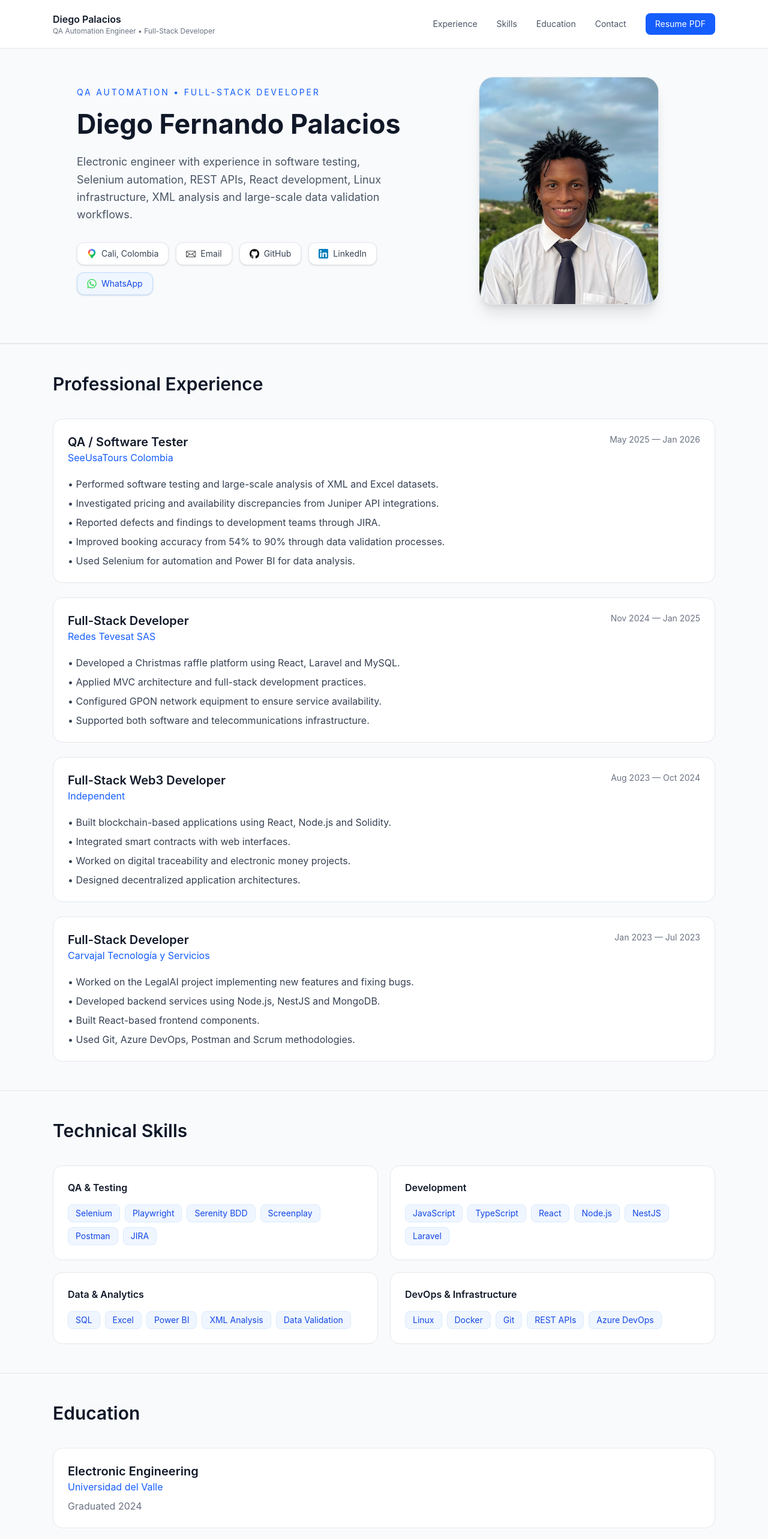
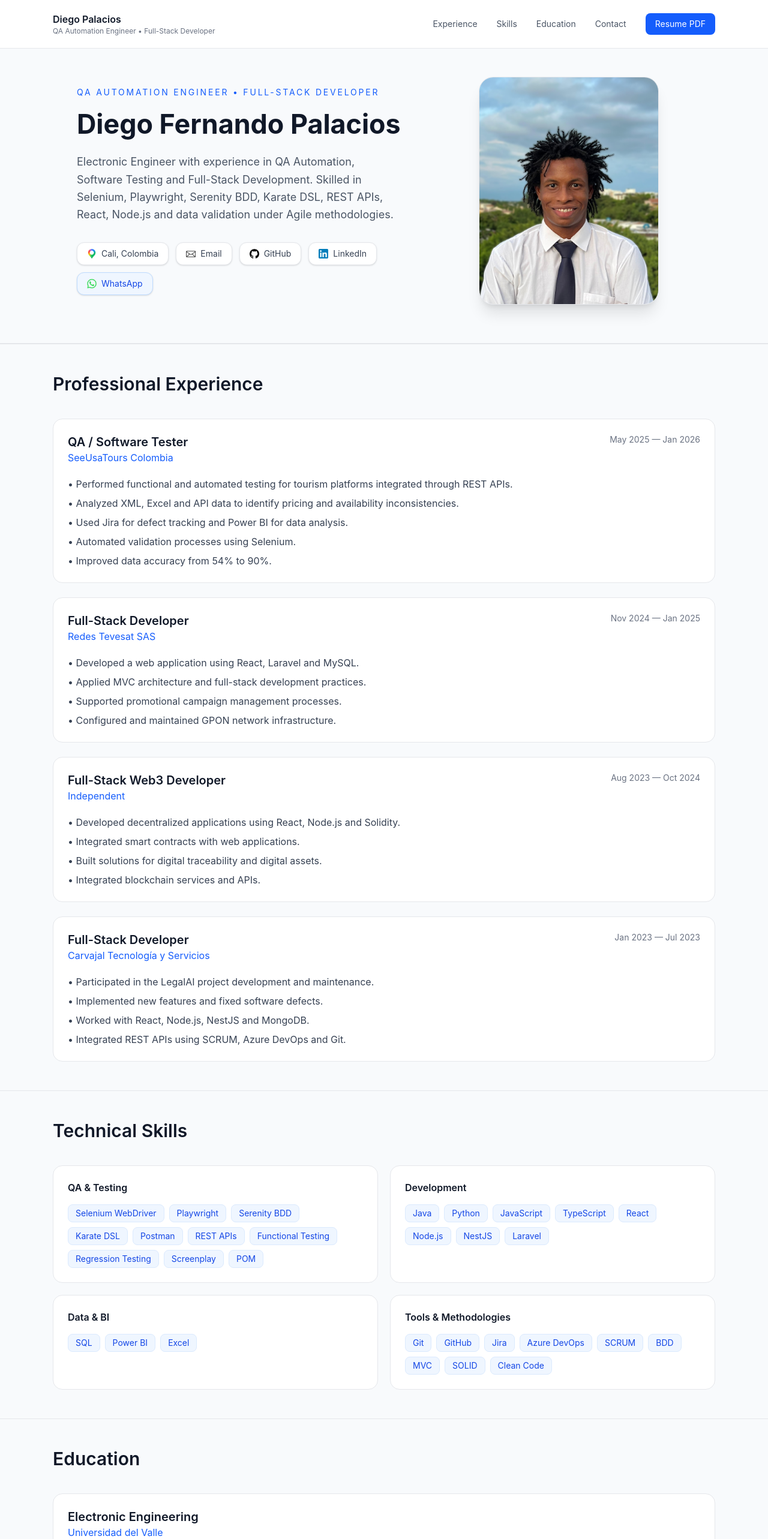
Before and after one commit to df-palacios/personalwebsite, a React (Vite) app in the folder virtual-cv/: page / in a window 1280 px wide. Shown: the top 2566 px of the page at 60% size. Built offline with nearby package versions, Linux system fonts and the light colour scheme.

Commit message:
updated data with QA focus

```diff
--- a/virtual-cv/src/components/Experience.jsx
+++ b/virtual-cv/src/components/Experience.jsx
@@ -5,11 +5,11 @@ function Experience() {
       company: "SeeUsaTours Colombia",
       period: "May 2025 — Jan 2026",
       description: [
-        "Performed software testing and large-scale analysis of XML and Excel datasets.",
-        "Investigated pricing and availability discrepancies from Juniper API integrations.",
-        "Reported defects and findings to development teams through JIRA.",
-        "Improved booking accuracy from 54% to 90% through data validation processes.",
-        "Used Selenium for automation and Power BI for data analysis."
+        "Performed functional and automated testing for tourism platforms integrated through REST APIs.",
+        "Analyzed XML, Excel and API data to identify pricing and availability inconsistencies.",
+        "Used Jira for defect tracking and Power BI for data analysis.",
+        "Automated validation processes using Selenium.",
+        "Improved data accuracy from 54% to 90%."
       ]
     },
     {
@@ -17,10 +17,10 @@ function Experience() {
       company: "Redes Tevesat SAS",
       period: "Nov 2024 — Jan 2025",
       description: [
-        "Developed a Christmas raffle platform using React, Laravel and MySQL.",
+        "Developed a web application using React, Laravel and MySQL.",
         "Applied MVC architecture and full-stack development practices.",
-        "Configured GPON network equipment to ensure service availability.",
-        "Supported both software and telecommunications infrastructure."
+        "Supported promotional campaign management processes.",
+        "Configured and maintained GPON network infrastructure."
       ]
     },
     {
@@ -28,10 +28,10 @@ function Experience() {
       company: "Independent",
       period: "Aug 2023 — Oct 2024",
       description: [
-        "Built blockchain-based applications using React, Node.js and Solidity.",
-        "Integrated smart contracts with web interfaces.",
-        "Worked on digital traceability and electronic money projects.",
-        "Designed decentralized application architectures."
+        "Developed decentralized applications using React, Node.js and Solidity.",
+        "Integrated smart contracts with web applications.",
+        "Built solutions for digital traceability and digital assets.",
+        "Integrated blockchain services and APIs."
       ]
     },
     {
@@ -39,10 +39,10 @@ function Experience() {
       company: "Carvajal Tecnología y Servicios",
       period: "Jan 2023 — Jul 2023",
       description: [
-        "Worked on the LegalAI project implementing new features and fixing bugs.",
-        "Developed backend services using Node.js, NestJS and MongoDB.",
-        "Built React-based frontend components.",
-        "Used Git, Azure DevOps, Postman and Scrum methodologies."
+        "Participated in the LegalAI project development and maintenance.",
+        "Implemented new features and fixed software defects.",
+        "Worked with React, Node.js, NestJS and MongoDB.",
+        "Integrated REST APIs using SCRUM, Azure DevOps and Git."
       ]
     }
   ]
@@ -53,17 +53,20 @@ function Experience() {
       className="py-12 border-t border-gray-200"
     >
       <div className="max-w-6xl mx-auto px-6">
+
         <h2 className="section-title">
           Professional Experience
         </h2>
 
         <div className="flex flex-col gap-6">
+
           {jobs.map((job, index) => (
             <div
               key={index}
               className="card"
             >
               <div className="flex flex-col md:flex-row md:justify-between md:items-start gap-4">
+
                 <div>
                   <h3 className="text-xl font-semibold text-gray-900">
                     {job.title}
@@ -77,18 +80,24 @@ function Experience() {
                 <span className="text-sm text-gray-500">
                   {job.period}
                 </span>
+
               </div>
 
               <ul className="mt-5 space-y-2 text-gray-700">
+
                 {job.description.map((item, i) => (
                   <li key={i}>
                     • {item}
                   </li>
                 ))}
+
               </ul>
+
             </div>
           ))}
+
         </div>
+
       </div>
     </section>
   )
--- a/virtual-cv/src/components/Hero.jsx
+++ b/virtual-cv/src/components/Hero.jsx
@@ -10,24 +10,24 @@ function Hero() {
 
             <div>
               <p className="text-blue-600 uppercase tracking-[0.2em] text-sm mb-4">
-                QA Automation • Full-Stack Developer
+                QA Automation Engineer • Full-Stack Developer
               </p>
 
               <h1 className="text-4xl md:text-[2.8rem] font-bold mb-5 leading-tight text-gray-900">
                 Diego Fernando Palacios
               </h1>
+
               <p className="text-gray-600 text-lg leading-relaxed max-w-3xl">
-                Electronic engineer with experience in software testing,
-                Selenium automation, REST APIs, React development,
-                Linux infrastructure, XML analysis and large-scale
-                data validation workflows.
+                Electronic Engineer with experience in QA Automation,
+                Software Testing and Full-Stack Development.
+                Skilled in Selenium, Playwright, Serenity BDD,
+                Karate DSL, REST APIs, React, Node.js and
+                data validation under Agile methodologies.
               </p>
             </div>
 
-            {/* CONTACT BUTTONS */}
             <div className="flex flex-wrap gap-3">
 
-              {/* LOCATION */}
               <span className="flex items-center gap-2 px-4 py-2 rounded-xl bg-white border border-gray-200 text-sm text-gray-700 shadow-sm">
                 <img
                   src="/mapsLogo.png"
@@ -37,7 +37,6 @@ function Hero() {
                 Cali, Colombia
               </span>
 
-              {/* EMAIL */}
               <a
                 href="mailto:ing.diegopalacios@outlook.com"
                 className="flex items-center gap-2 px-4 py-2 rounded-xl bg-white border border-gray-200 text-sm text-gray-700 shadow-sm hover:border-blue-300 hover:text-blue-600 transition"
@@ -50,7 +49,6 @@ function Hero() {
                 Email
               </a>
 
-              {/* GITHUB */}
               <a
                 href="https://github.com/df-palacios"
                 target="_blank"
@@ -65,7 +63,6 @@ function Hero() {
                 GitHub
               </a>
 
-              {/* LINKEDIN */}
               <a
                 href="https://linkedin.com/in/dfpalacios"
                 target="_blank"
@@ -80,7 +77,6 @@ function Hero() {
                 LinkedIn
               </a>
 
-              {/* WHATSAPP */}
               <a
                 href="https://wa.me/573137464587"
                 target="_blank"
--- a/virtual-cv/src/components/Skills.jsx
+++ b/virtual-cv/src/components/Skills.jsx
@@ -3,17 +3,23 @@ function Skills() {
     {
       title: "QA & Testing",
       skills: [
-        "Selenium",
+        "Selenium WebDriver",
         "Playwright",
         "Serenity BDD",
+        "Karate DSL",
+        "Postman",
+        "REST APIs",
+        "Functional Testing",
+        "Regression Testing",
         "Screenplay",
-        "Postman",
-        "JIRA"
+        "POM"
       ]
     },
     {
       title: "Development",
       skills: [
+        "Java",
+        "Python",
         "JavaScript",
         "TypeScript",
         "React",
@@ -23,23 +29,25 @@ function Skills() {
       ]
     },
     {
-      title: "Data & Analytics",
+      title: "Data & BI",
       skills: [
         "SQL",
-        "Excel",
         "Power BI",
-        "XML Analysis",
-        "Data Validation"
+        "Excel"
       ]
     },
     {
-      title: "DevOps & Infrastructure",
+      title: "Tools & Methodologies",
       skills: [
-        "Linux",
-        "Docker",
         "Git",
-        "REST APIs",
-        "Azure DevOps"
+        "GitHub",
+        "Jira",
+        "Azure DevOps",
+        "SCRUM",
+        "BDD",
+        "MVC",
+        "SOLID",
+        "Clean Code"
       ]
     }
   ]
```
